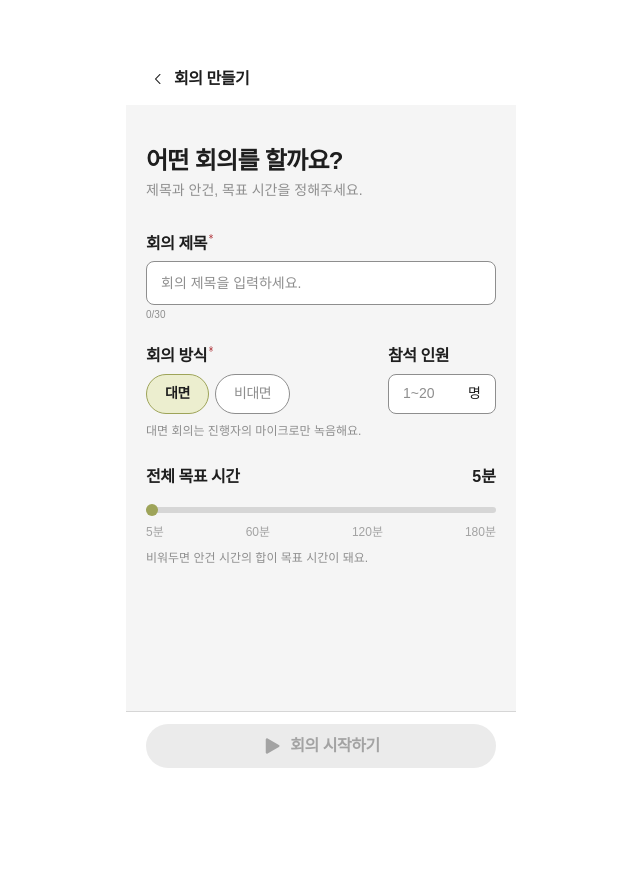
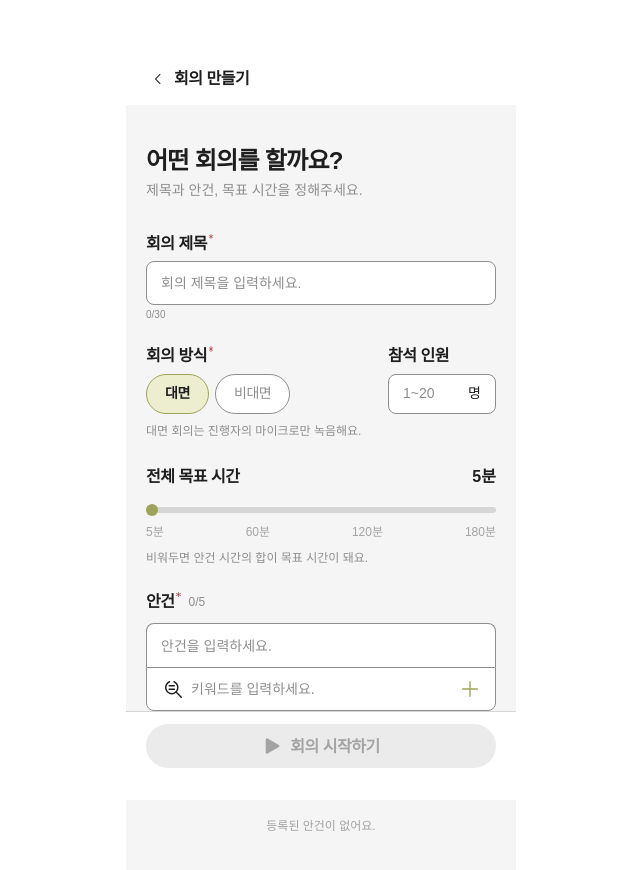
Before and after one commit to kaltoe/frontend, a React app: page /setup in a window 1280 px wide. Shown: the top 870 px of the page, without its empty margins (319-959 px from the left). Before the commit the page ends 800 px from the top, so only its background shows below. Built offline with nearby package versions, Linux system fonts and the light colour scheme; the HTML template or start-up script is replaced by a standard one; a web font is replaced by a local one.

Commit message:
feat: 안건 및 키워드 입력 폼 구현

```diff
--- a/src/pages/before/SetupPage/SetupPage.jsx
+++ b/src/pages/before/SetupPage/SetupPage.jsx
@@ -2,6 +2,7 @@ import { useState } from 'react';
 import { playGray } from '@/assets';
 import { BackHeader } from '@/components/common/BackHeader/BackHeader';
 import { BottomBar } from '@/components/common/BottomBar/BottomBar';
+import { AgendaForm } from './components/AgendaForm';
 import { FieldLabel } from './components/FieldLabel';
 import { TargetTimeSlider } from './components/TargetTimeSlider';
 import {
@@ -17,6 +18,7 @@ export const SetupPage = () => {
   const [meetingType, setMeetingType] = useState(MEETING_TYPES[0].value);
   const [participants, setParticipants] = useState('');
   const [targetTime, setTargetTime] = useState(null);
+  const [agendas, setAgendas] = useState([]);
 
   const isTitleTooLong = title.length > TITLE_MAX_LENGTH;
 
@@ -33,6 +35,13 @@ export const SetupPage = () => {
     if (participants && Number(participants) < PARTICIPANTS_MIN) {
       setParticipants(String(PARTICIPANTS_MIN));
     }
+  };
+
+  const handleAddAgenda = ({ name, keywords }) => {
+    setAgendas((prev) => [
+      ...prev,
+      { id: crypto.randomUUID(), name, keywords, minutes: '' },
+    ]);
   };
 
   return (
@@ -118,6 +127,12 @@ export const SetupPage = () => {
           </section>
 
           <TargetTimeSlider value={targetTime} onChange={setTargetTime} />
+
+          <AgendaForm agendaCount={agendas.length} onSubmit={handleAddAgenda} />
+
+          {agendas.length === 0 && (
+            <p className={styles.emptyText}>등록된 안건이 없어요.</p>
+          )}
         </div>
       </main>
 
--- a/src/pages/before/SetupPage/SetupPage.module.scss
+++ b/src/pages/before/SetupPage/SetupPage.module.scss
@@ -70,6 +70,14 @@
 
 .inputError {
   border-color: $color-danger-500;
+}
+
+.emptyText {
+  height: 26px;
+  font-size: $font-size-12;
+  line-height: 1.55;
+  text-align: center;
+  color: $color-gray-400;
 }
 
 // 회의 제목
--- /dev/null
+++ b/src/pages/before/SetupPage/components/AgendaForm.jsx
@@ -0,0 +1,155 @@
+import { useState } from 'react';
+import {
+  addAgenda,
+  addAgendaGray,
+  close,
+  keywordSearch,
+  plusOlive,
+} from '@/assets';
+import {
+  AGENDA_MAX_COUNT,
+  KEYWORD_MAX_COUNT,
+  KEYWORD_MAX_LENGTH,
+} from '../constants';
+import { FieldLabel } from './FieldLabel';
+import styles from './AgendaForm.module.scss';
+
+// 한글 입력 중 Enter를 누르면 조합이 끝나기 전에 한 번 더 호출되므로 막는다.
+const isSubmitKey = (event) =>
+  event.key === 'Enter' && !event.nativeEvent.isComposing;
+
+export const AgendaForm = ({ agendaCount, onSubmit }) => {
+  const [name, setName] = useState('');
+  const [keywordInput, setKeywordInput] = useState('');
+  const [keywords, setKeywords] = useState([]);
+
+  const trimmedKeyword = keywordInput.trim();
+  const isKeywordTooLong = trimmedKeyword.length > KEYWORD_MAX_LENGTH;
+  const isKeywordFull = keywords.length >= KEYWORD_MAX_COUNT;
+  const canAddKeyword =
+    trimmedKeyword.length > 0 &&
+    !isKeywordTooLong &&
+    !isKeywordFull &&
+    !keywords.includes(trimmedKeyword);
+  const canSubmit =
+    name.trim().length > 0 &&
+    !isKeywordTooLong &&
+    agendaCount < AGENDA_MAX_COUNT;
+
+  const handleAddKeyword = () => {
+    if (!canAddKeyword) return;
+    setKeywords((prev) => [...prev, trimmedKeyword]);
+    setKeywordInput('');
+  };
+
+  const handleRemoveKeyword = (target) => {
+    setKeywords((prev) => prev.filter((keyword) => keyword !== target));
+  };
+
+  const handleSubmit = () => {
+    if (!canSubmit) return;
+    onSubmit({ name: name.trim(), keywords });
+    setName('');
+    setKeywordInput('');
+    setKeywords([]);
+  };
+
+  const renderKeywordHelper = () => {
+    if (isKeywordTooLong) {
+      return (
+        <p className={`${styles.hint} ${styles.errorText}`}>
+          키워드를 {KEYWORD_MAX_LENGTH}자 이내로 입력해주세요.
+        </p>
+      );
+    }
+    if (keywords.length > 0) {
+      return (
+        <ul className={styles.keywordChips}>
+          {keywords.map((keyword) => (
+            <li key={keyword} className={styles.keywordChip}>
+              {keyword}
+              <button
+                className={styles.removeButton}
+                type="button"
+                onClick={() => handleRemoveKeyword(keyword)}
+                aria-label={`${keyword} 키워드 삭제`}
+              >
+                <img src={close} alt="" />
+              </button>
+            </li>
+          ))}
+        </ul>
+      );
+    }
+    return (
+      <p className={styles.hint}>키워드는 주제 이탈을 판단할 때 참고해요.</p>
+    );
+  };
+
+  return (
+    <section className={styles.agendaForm}>
+      <div className={styles.inputArea}>
+        <div className={styles.labelRow}>
+          <FieldLabel htmlFor="agenda-name" required>
+            안건
+          </FieldLabel>
+          <span className={styles.count}>
+            {agendaCount}/{AGENDA_MAX_COUNT}
+          </span>
+        </div>
+
+        <div className={styles.inputGroup}>
+          <input
+            id="agenda-name"
+            className={styles.nameInput}
+            type="text"
+            value={name}
+            onChange={(event) => setName(event.target.value)}
+            onKeyDown={(event) => isSubmitKey(event) && handleSubmit()}
+            placeholder="안건을 입력하세요."
+            autoComplete="off"
+          />
+          <label
+            className={`${styles.keywordBox} ${isKeywordTooLong ? styles.keywordBoxError : ''}`}
+          >
+            <span className={styles.keywordIcon}>
+              <img src={keywordSearch} alt="" />
+            </span>
+            <input
+              className={styles.keywordInput}
+              type="text"
+              value={keywordInput}
+              onChange={(event) => setKeywordInput(event.target.value)}
+              onKeyDown={(event) => isSubmitKey(event) && handleAddKeyword()}
+              placeholder="키워드를 입력하세요."
+              aria-label="키워드"
+              autoComplete="off"
+              disabled={isKeywordFull}
+            />
+            <button
+              className={styles.keywordAddButton}
+              type="button"
+              onClick={handleAddKeyword}
+              disabled={!canAddKeyword}
+              aria-label="키워드 추가"
+            >
+              <img src={plusOlive} alt="" />
+            </button>
+          </label>
+        </div>
+
+        {renderKeywordHelper()}
+      </div>
+
+      <button
+        className={styles.submitButton}
+        type="button"
+        onClick={handleSubmit}
+        disabled={!canSubmit}
+      >
+        <img src={canSubmit ? addAgenda : addAgendaGray} alt="" />
+        안건 추가하기
+      </button>
+    </section>
+  );
+};
--- /dev/null
+++ b/src/pages/before/SetupPage/components/AgendaForm.module.scss
@@ -0,0 +1,156 @@
+@use '@/styles/variables' as *;
+@use '@/styles/function' as *;
+
+.agendaForm {
+  @include flex(column, stretch, flex-start, 8px);
+}
+
+.inputArea {
+  @include flex(column, stretch, flex-start, 4px);
+}
+
+.labelRow {
+  @include flex(row, flex-end, flex-start, 8px);
+  margin-bottom: 8px;
+}
+
+.count {
+  height: 18px;
+  font-size: $font-size-12;
+  line-height: 1.55;
+  color: $color-gray-500;
+}
+
+.inputGroup {
+  @include flex(column, stretch, flex-start);
+}
+
+%inputText {
+  font-size: $font-size-14;
+  line-height: 1.55;
+  color: $color-gray-900;
+  user-select: text;
+  -webkit-user-select: text;
+
+  &::placeholder {
+    color: $color-gray-500;
+  }
+}
+
+.nameInput {
+  @extend %inputText;
+  height: 44px;
+  padding: 10px 14px;
+  border: 0.5px solid $color-gray-500;
+  border-bottom: none;
+  border-radius: 8px 8px 0 0;
+  outline: none;
+  background-color: $color-gray-white;
+}
+
+.keywordBox {
+  @include flex(row, center, flex-start, 6px);
+  height: 44px;
+  padding: 10px 14px;
+  border: 0.5px solid $color-gray-500;
+  border-radius: 0 0 8px 8px;
+  background-color: $color-gray-white;
+  cursor: text;
+}
+
+.keywordBoxError {
+  border-color: $color-danger-500;
+}
+
+.keywordIcon {
+  position: relative;
+  flex-shrink: 0;
+  width: 24px;
+  height: 24px;
+
+  img {
+    position: absolute;
+    top: 3.25px;
+    left: 3.75px;
+  }
+}
+
+.keywordInput {
+  @extend %inputText;
+  flex: 1;
+  min-width: 0;
+  border: none;
+  outline: none;
+  background: transparent;
+}
+
+.keywordAddButton {
+  @include flex;
+  flex-shrink: 0;
+  border: none;
+  background: transparent;
+  cursor: pointer;
+
+  &:disabled {
+    cursor: default;
+  }
+}
+
+.hint {
+  min-height: 26px;
+  font-size: $font-size-12;
+  line-height: 1.55;
+  color: $color-gray-500;
+}
+
+.errorText {
+  color: $color-danger-500;
+}
+
+.keywordChips {
+  @include flex(row, flex-start, flex-start, 6px 4px);
+  flex-wrap: wrap;
+  margin: 2px 0 8px;
+  list-style: none;
+}
+
+.keywordChip {
+  @include flex(row, center, center, 8px);
+  padding: 4px 8px;
+  border: 0.5px solid $color-gray-500;
+  border-radius: 999px;
+  background-color: $color-gray-white;
+  font-size: $font-size-14;
+  line-height: 1.55;
+  color: $color-gray-900;
+  white-space: nowrap;
+}
+
+.removeButton {
+  @include flex;
+  border: none;
+  background: transparent;
+  cursor: pointer;
+}
+
+.submitButton {
+  @include flex(row, center, center, 8px);
+  @include hoverEvent(0.97);
+  height: 44px;
+  border: 0.5px solid $color-gray-500;
+  border-radius: 999px;
+  background-color: $color-gray-white;
+  font-size: $font-size-14;
+  font-weight: $font-weight-bold;
+  line-height: 1.22;
+  letter-spacing: -0.03em;
+  color: $color-primary-500;
+
+  &:disabled {
+    border-color: transparent;
+    background-color: $color-gray-150;
+    color: $color-gray-400;
+    filter: none;
+    cursor: default;
+  }
+}
```
